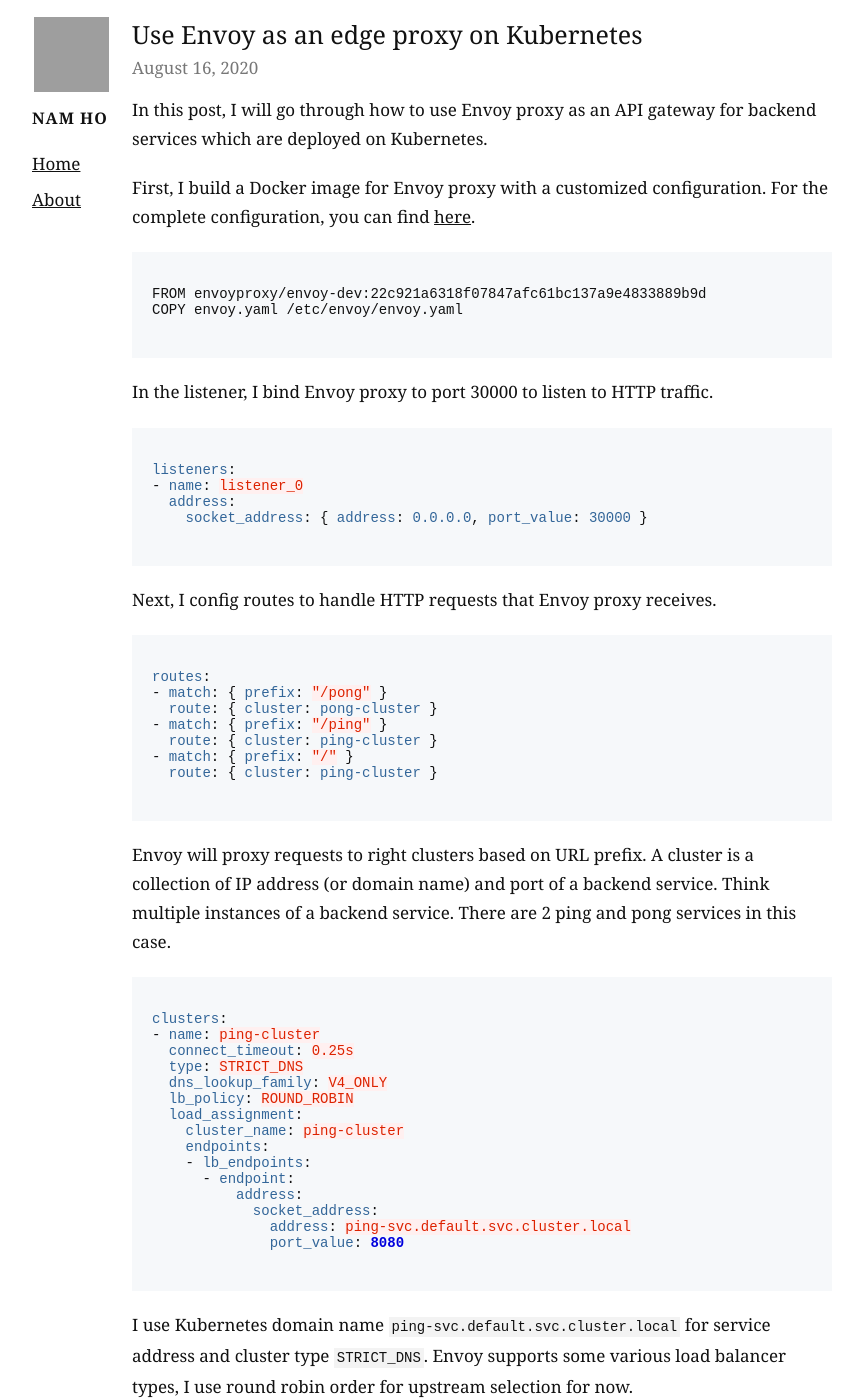
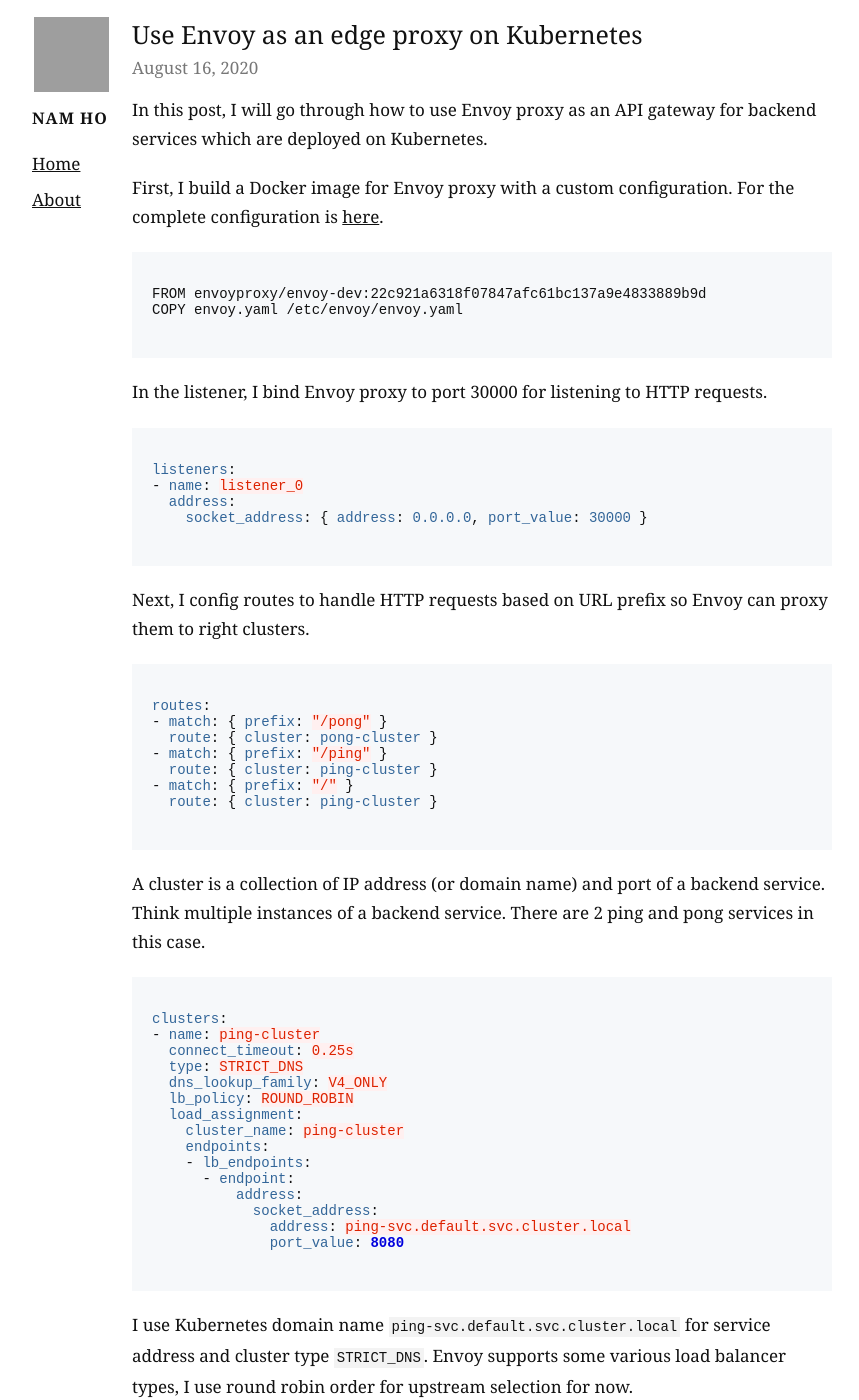
Before and after one commit to hotrannam/hotrannam.github.io, a Jekyll site: the page built from _posts/2020-08-16-use-envoy-as-an-edge-proxy-on-kubernetes.markdown, in a window 1280 px wide and 1400 px high. Shown: the whole window, without its empty margins (208-1067 px from the left). Built offline with Jekyll 4.4.1, drawn with Linux system fonts in a browser that asks for light colours; nearby versions of some CDN libraries; some of the changed text lies outside the part shown; grey boxes are pictures that could not be loaded.

Commit message:
new post

````diff
--- a/_posts/2020-08-16-use-envoy-as-an-edge-proxy-on-kubernetes.markdown
+++ b/_posts/2020-08-16-use-envoy-as-an-edge-proxy-on-kubernetes.markdown
@@ -6,14 +6,14 @@ category: posts
 
 In this post, I will go through how to use Envoy proxy as an API gateway for backend services which are deployed on Kubernetes.
 
-First, I build a Docker image for Envoy proxy with a customized configuration. For the complete configuration, you can find [here](https://github.com/hotrannam/k8s-dev/blob/master/edge-proxy/envoy.yaml).
+First, I build a Docker image for Envoy proxy with a custom configuration. For the complete configuration is [here](https://github.com/hotrannam/k8s-dev/blob/master/edge-proxy/envoy.yaml).
 
 ```bash
 FROM envoyproxy/envoy-dev:22c921a6318f07847afc61bc137a9e4833889b9d
 COPY envoy.yaml /etc/envoy/envoy.yaml
 ```
 
-In the listener, I bind Envoy proxy to port 30000 to listen to HTTP traffic.
+In the listener, I bind Envoy proxy to port 30000 for listening to HTTP requests.
 
 ```yaml
 listeners:
@@ -22,7 +22,7 @@ listeners:
     socket_address: { address: 0.0.0.0, port_value: 30000 }
 ```
 
-Next, I config routes to handle HTTP requests that Envoy proxy receives.
+Next, I config routes to handle HTTP requests based on URL prefix so Envoy can proxy them to right clusters.
 
 ```yaml
 routes:
@@ -34,7 +34,7 @@ routes:
   route: { cluster: ping-cluster }
 ```
 
-Envoy will proxy requests to right clusters based on URL prefix. A cluster is a collection of IP address (or domain name) and port of a backend service. Think multiple instances of a backend service. There are 2 ping and pong services in this case.
+A cluster is a collection of IP address (or domain name) and port of a backend service. Think multiple instances of a backend service. There are 2 ping and pong services in this case.
 
 ```yaml
 clusters:
@@ -98,4 +98,4 @@ spec:
       targetPort: 30000
 ```
 
-You will be noticed by `imagePullPolicy: Never` as I tell Kubernetes to use local Docker images. You can get complete source code with instruction [here](https://github.com/hotrannam/k8s-dev).
+I tell Kubernetes to use local Docker images with this setting `imagePullPolicy: Never`. The instruction and complete source code is [here](https://github.com/hotrannam/k8s-dev).
````
